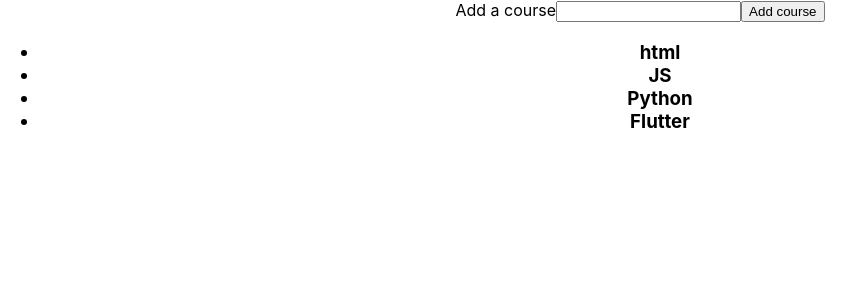
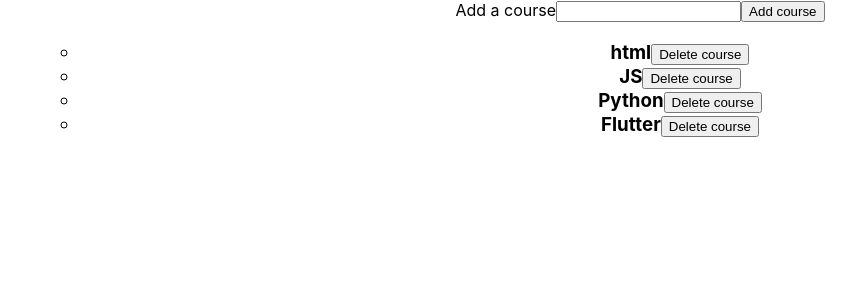
Before and after one commit to chaalia/CourseList, a React (Create React App) app: page / in a window 1280 px wide. Shown: the top 300 px of the page, without its empty margins (0-867 px from the left). Built offline with nearby package versions, Linux system fonts and the light colour scheme.

Commit message:
remove course

```diff
--- a/src/App.js
+++ b/src/App.js
@@ -30,16 +30,26 @@ class App extends Component{
         courses,
         current: ''} )
   }
+  // delete course
+  deleteCourse = (index) => {
+    let courses = this.state.courses;
+    courses.splice(index, 1)
+    this.setState(
+      {
+        courses:courses
+      }
+    )
+  }
 
   render(){
 
   const {courses} = this.state;
   const courselist = courses.map((course,index) => {
-    return <strong>  <CourseList details={course} key={index} update={this.handleChange}/></strong>
+    return <strong>  <CourseList details={course} key={index} index={index} update={this.handleChange} deleteCourse={this.deleteCourse}/></strong>
   })
   return (
     <section className="App">
-      <CourseForm updateCourse={this.updateCourse} addCourse={this.addCourse} current={this.state.current}/>
+      <CourseForm updateCourse={this.updateCourse} addCourse={this.addCourse} current={this.state.current} />
       <ul>
         <h3>
         {courselist}
--- a/src/components/courseList.js
+++ b/src/components/courseList.js
@@ -1,12 +1,25 @@
 import React, { Component } from "react";
 
 class CourseList extends Component{
+
+    // render course item
+    renderCourse = () => {
+        return(
+          <ul>
+              <li>
+                <span>{this.props.details.name}</span>
+                <button onClick={() => {this.props.deleteCourse(this.props.index)}}>Delete course </button>
+             </li>
+             </ul>
+        )
+    }
+
     render() {
     return(
         <React.Fragment>
-            <li>
-                {this.props.details.name}
-            </li>
+                {/* <button> Update Course</button> */}
+                {this.renderCourse()}
+
         </React.Fragment>
     );
 }
```
Also changed, not shown: 1 other file (tests, documents, lock files or other folders).
